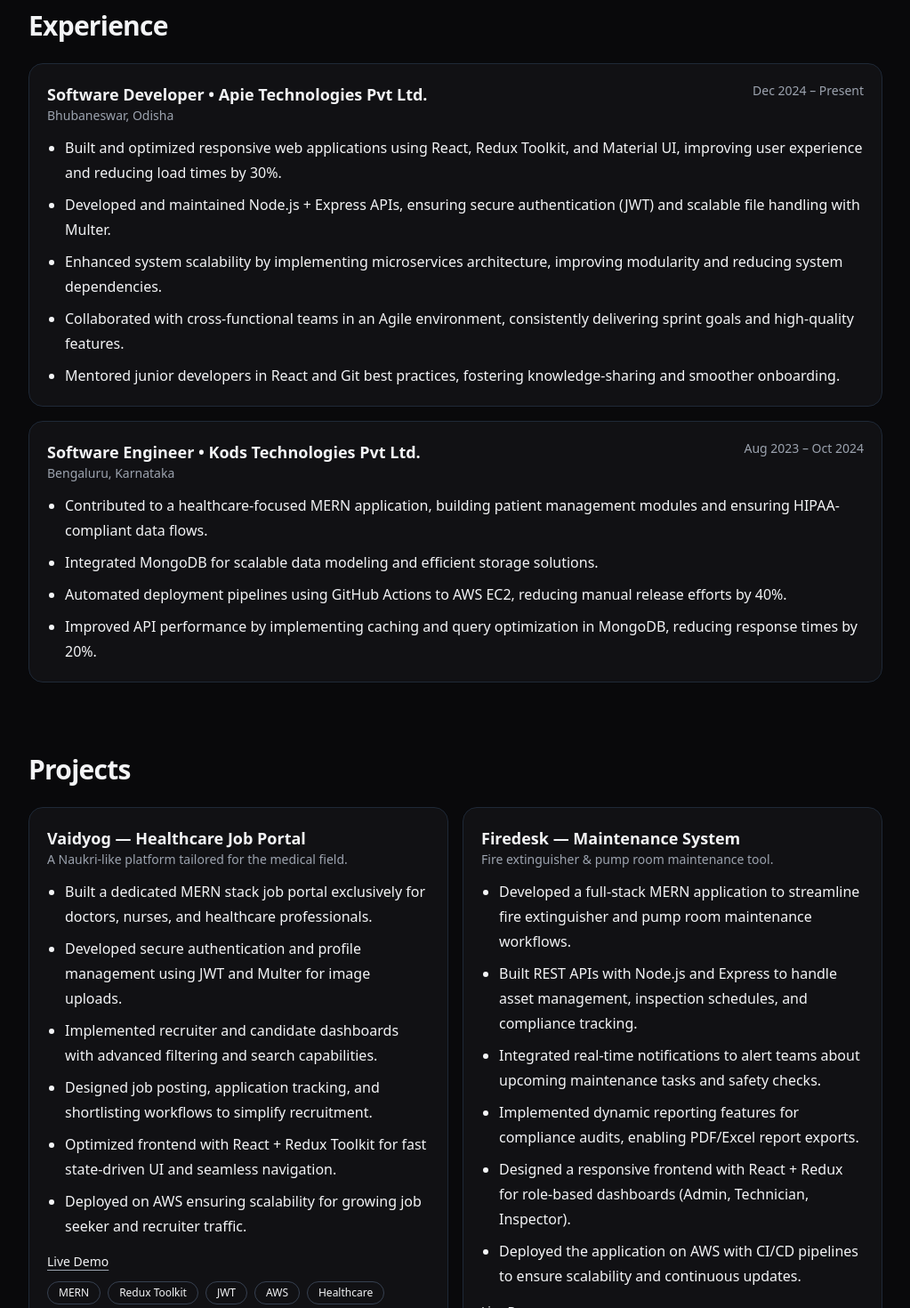
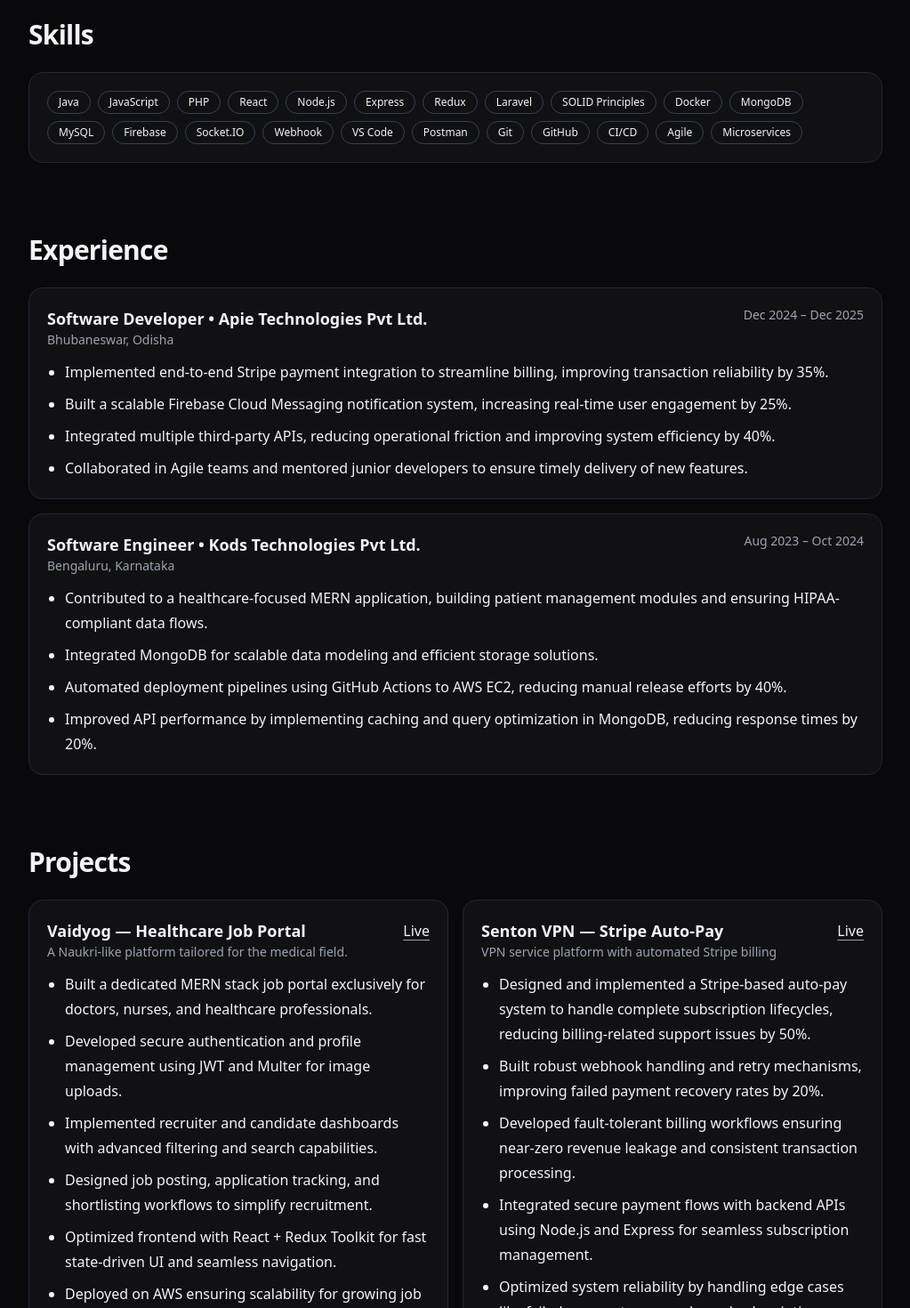
Before and after one commit to SOMANATHPANDA/portfolio, a React (Vite) app: page / in a window 1280 px wide. Shown: the part 1320-2790 px from the top of the page at 89% size, without its empty margins (128-1151 px from the left). Built offline with nearby package versions, Linux system fonts and the light colour scheme.

Commit message:
profile updates

```diff
--- a/src/Components/Projects.jsx
+++ b/src/Components/Projects.jsx
@@ -20,7 +20,12 @@
       <div className="grid sm:grid-cols-2 gap-4">
         {items.map((p, idx) => (
           <Card key={idx}>
-            <h3 className="text-lg font-semibold">{p.name}</h3>
+            <div className="flex items-center justify-between">
+              <h3 className="text-lg font-semibold">{p.name}</h3>
+              {p.links?.demo && (
+                <Anchor href={p.links.demo}>Live</Anchor>
+              )}
+            </div>
             <p className="text-sm text-gray-600 dark:text-gray-400">
               {p.tagline}
             </p>
@@ -31,10 +36,6 @@
                 </li>
               ))}
             </ul>
-            <div className="mt-4 flex items-center gap-3 text-sm">
-              {p.links?.demo && <Anchor href={p.links.demo}>Live Demo</Anchor>}
-              {p.links?.repo && <Anchor href={p.links.repo}>Source</Anchor>}
-            </div>
             <div className="mt-3 flex flex-wrap gap-2">
               {p.tags?.map((t, i) => (
                 <Chip key={i}>{t}</Chip>
--- a/src/data/Profile.js
+++ b/src/data/Profile.js
@@ -6,31 +6,29 @@
   email: "somanathpanda590@gmail.com",
   phone: "+91 9853999383",
   summary:
-    "Full-Stack Developer with 2 years of experience in building responsive, scalable applications using the MERN stack with Redux, authentication, and server deployment. Skilled in delivering high-performance, user-centric web solutions.",
+    "Full-Stack Developer with ~3 years of experience building scalable, high-performance web applications using the MERN stack. Experienced in developing end-to-end systems including payment integrations, voice-processing platforms, and domain-specific products. Skilled in React, Node.js, Express, and MongoDB, with a strong focus on system reliability, API optimization, and delivering real business impact.",
   social: {
     github: "https://github.com/SOMANATHPANDA",
     linkedin: "https://www.linkedin.com/in/somanath-panda-software-engineer/",
-    // website: "https://vaidyog.com/",
     resumeUrl: "/Somanath_Software_Developer.pdf",
   },
   skills: [
     "Java", "JavaScript", "PHP",
     "React", "Node.js", "Express", "Redux", "Laravel", "SOLID Principles", "Docker",
-    "MongoDB", "MySQL", "Firebase",
+    "MongoDB", "MySQL", "Firebase", "Socket.IO", "Webhook",
     "VS Code", "Postman", "Git", "GitHub", "CI/CD", "Agile", "Microservices"
   ],
   experience: [
     {
       company: "Apie Technologies Pvt Ltd.",
       role: "Software Developer",
-      period: "Dec 2024 – Present",
+      period: "Dec 2024 – Dec 2025",
       location: "Bhubaneswar, Odisha",
       bullets: [
-        "Built and optimized responsive web applications using React, Redux Toolkit, and Material UI, improving user experience and reducing load times by 30%.",
-        "Developed and maintained Node.js + Express APIs, ensuring secure authentication (JWT) and scalable file handling with Multer.",
-        "Enhanced system scalability by implementing microservices architecture, improving modularity and reducing system dependencies.",
-        "Collaborated with cross-functional teams in an Agile environment, consistently delivering sprint goals and high-quality features.",
-        "Mentored junior developers in React and Git best practices, fostering knowledge-sharing and smoother onboarding.",
+        "Implemented end-to-end Stripe payment integration to streamline billing, improving transaction reliability by 35%.",
+        "Built a scalable Firebase Cloud Messaging notification system, increasing real-time user engagement by 25%.",
+        "Integrated multiple third-party APIs, reducing operational friction and improving system efficiency by 40%.",
+        "Collaborated in Agile teams and mentored junior developers to ensure timely delivery of new features."
       ],
     },
     {
@@ -62,35 +60,33 @@
       tags: ["MERN", "Redux Toolkit", "JWT", "AWS", "Healthcare"],
     },
     {
-      name: "Firedesk — Maintenance System",
-      tagline: "Fire extinguisher & pump room maintenance tool.",
+      name: "Senton VPN — Stripe Auto-Pay",
+      tagline: "VPN service platform with automated Stripe billing",
       highlights: [
-        "Developed a full-stack MERN application to streamline fire extinguisher and pump room maintenance workflows.",
-        "Built REST APIs with Node.js and Express to handle asset management, inspection schedules, and compliance tracking.",
-        "Integrated real-time notifications to alert teams about upcoming maintenance tasks and safety checks.",
-        "Implemented dynamic reporting features for compliance audits, enabling PDF/Excel report exports.",
-        "Designed a responsive frontend with React + Redux for role-based dashboards (Admin, Technician, Inspector).",
-        "Deployed the application on AWS with CI/CD pipelines to ensure scalability and continuous updates."
+        "Designed and implemented a Stripe-based auto-pay system to handle complete subscription lifecycles, reducing billing-related support issues by 50%.",
+        "Built robust webhook handling and retry mechanisms, improving failed payment recovery rates by 20%.",
+        "Developed fault-tolerant billing workflows ensuring near-zero revenue leakage and consistent transaction processing.",
+        "Integrated secure payment flows with backend APIs using Node.js and Express for seamless subscription management.",
+        "Optimized system reliability by handling edge cases like failed payments, renewals, and subscription upgrades."
       ],
-      links: { demo: "https://firedesk.in/" },
-      tags: ["MERN", "Redux", "AWS", "CI/CD", "Real-Time Notifications"],
+      tags: ["MERN", "Stripe", "Subscriptions", "Payments", "Webhooks"],
+      links: { demo: "https://www.sentonvpn.com/" },
     },
     {
-      name: "Munsride — Ride-Hailing Platform",
-      tagline: "An Ola-like ride booking and management system.",
+      name: "Speak2Earn — Voice Validation Platform",
+      tagline: "Speech-based validation system with admin analytics dashboard.",
       highlights: [
-        "Developed a ride-hailing app using Laravel + PHP, designed for real-time trip management.",
-        "Integrated Google Maps APIs for route optimization, live driver tracking, and fare estimation.",
-        "Implemented ride booking, cancellation, and trip history with role-based access for drivers and users.",
-        "Built a payment module with secure transactions and digital receipts.",
-        "Created an intuitive admin panel for managing users, trips, and payments with detailed analytics.",
-        "Optimized backend with MySQL for relational data and faster query performance."
+        "Integrated Bhashini APIs for real-time speech processing and multilingual language analysis.",
+        "Developed voice validation logic including duration checks, speaker intent verification, and Kappa score evaluation.",
+        "Built a scalable backend using Node.js to process and validate large volumes of voice submissions efficiently.",
+        "Designed an RBAC-based admin dashboard with advanced filtering, review workflows, and data export capabilities.",
+        "Enabled structured data insights by implementing filters and reporting tools for voice validation metrics."
       ],
-      links: { demo: "https://munsride.com/" },
-      tags: ["Laravel", "PHP", "MySQL", "Google Maps API", "Payment Integration"],
+      tags: ["Node.js", "Speech APIs", "RBAC", "Admin Dashboard", "Data Processing"],
+      links: { demo: "https://speak2earn.com/" }
     },
     {
-      name : "Coming Soon",
+      name: "Coming Soon",
       tagline: "Stay tuned for updates!",
       highlights: [],
       tags: []
@@ -103,16 +99,20 @@
       period: "2018 – 2021",
     },
   ],
-  about: `As a passionate Full-Stack Developer with 2 years of experience, I specialize in building scalable web applications that bridge intuitive user experiences with robust backend systems.
+  about: `I’m a Full-Stack Developer with ~3 years of experience building scalable, high-impact web applications using the MERN stack.
 
-    My journey has allowed me to work across diverse projects—from healthcare-focused platforms to real-time dashboards—where I combined my skills in React, Node.js, Express, and MongoDB to deliver impactful solutions.
+I specialize in designing end-to-end systems — from intuitive frontends in React to robust backend architectures with Node.js, Express, and MongoDB. My experience includes working on real-world products involving payment systems, voice-processing platforms, and domain-specific marketplaces.
 
-    I enjoy tackling challenges involving real-time data, cloud deployments, and microservices, ensuring applications are not only functional but also future-ready.
+At Apie Technologies, I worked on Stripe-based payment integrations and notification systems that improved transaction reliability and boosted user engagement. I enjoy solving complex backend challenges like handling asynchronous workflows, optimizing APIs, and building fault-tolerant systems.
 
-    What drives me is the continuous opportunity to learn and grow, while contributing to teams that value clean, maintainable code and modern development practices.
+Some of my key work includes:
+• Building a subscription-based billing system (Senton VPN) with Stripe, reducing support issues by 50%.
+• Developing a voice validation platform (Speak2Earn) using speech APIs and advanced filtering workflows.
+• Creating a healthcare job portal (Vaidyog) with secure authentication and scalable deployment on AWS.
 
-    📩 I’m always open to connecting with professionals in tech, exploring new opportunities, and collaborating on projects that make a difference.
-  `,
+I’m passionate about writing clean, maintainable code and continuously improving system performance and user experience. I enjoy working in collaborative environments, learning new technologies, and building products that solve real-world problems.
+
+📩 Open to exciting opportunities where I can contribute, grow, and build impactful solutions.`
 };
 
 export default profile;
--- /dev/null
+++ b/src/data/Unused.js
@@ -0,0 +1,30 @@
+const exp = [
+    {
+        name: "Firedesk — Maintenance System",
+        tagline: "Fire extinguisher & pump room maintenance tool.",
+        highlights: [
+            "Developed a full-stack MERN application to streamline fire extinguisher and pump room maintenance workflows.",
+            "Built REST APIs with Node.js and Express to handle asset management, inspection schedules, and compliance tracking.",
+            "Integrated real-time notifications to alert teams about upcoming maintenance tasks and safety checks.",
+            "Implemented dynamic reporting features for compliance audits, enabling PDF/Excel report exports.",
+            "Designed a responsive frontend with React + Redux for role-based dashboards (Admin, Technician, Inspector).",
+            "Deployed the application on AWS with CI/CD pipelines to ensure scalability and continuous updates."
+        ],
+        links: { demo: "https://firedesk.in/" },
+        tags: ["MERN", "Redux", "AWS", "CI/CD", "Real-Time Notifications"],
+    },
+    {
+        name: "Munsride — Ride-Hailing Platform",
+        tagline: "An Ola-like ride booking and management system.",
+        highlights: [
+            "Developed a ride-hailing app using Laravel + PHP, designed for real-time trip management.",
+            "Integrated Google Maps APIs for route optimization, live driver tracking, and fare estimation.",
+            "Implemented ride booking, cancellation, and trip history with role-based access for drivers and users.",
+            "Built a payment module with secure transactions and digital receipts.",
+            "Created an intuitive admin panel for managing users, trips, and payments with detailed analytics.",
+            "Optimized backend with MySQL for relational data and faster query performance."
+        ],
+        links: { demo: "https://munsride.com/" },
+        tags: ["Laravel", "PHP", "MySQL", "Google Maps API", "Payment Integration"],
+    },
+]
```
Also changed, not shown: src/Components/Contact.jsx (+90 -20 lines), 2 other files (tests, documents, lock files or other folders).
